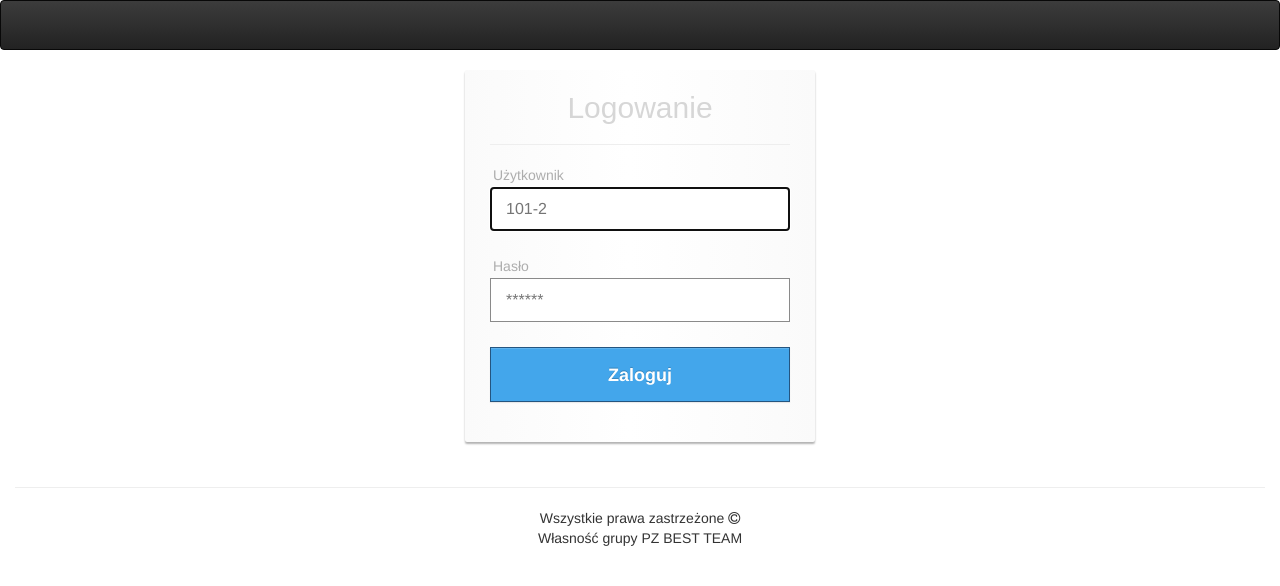
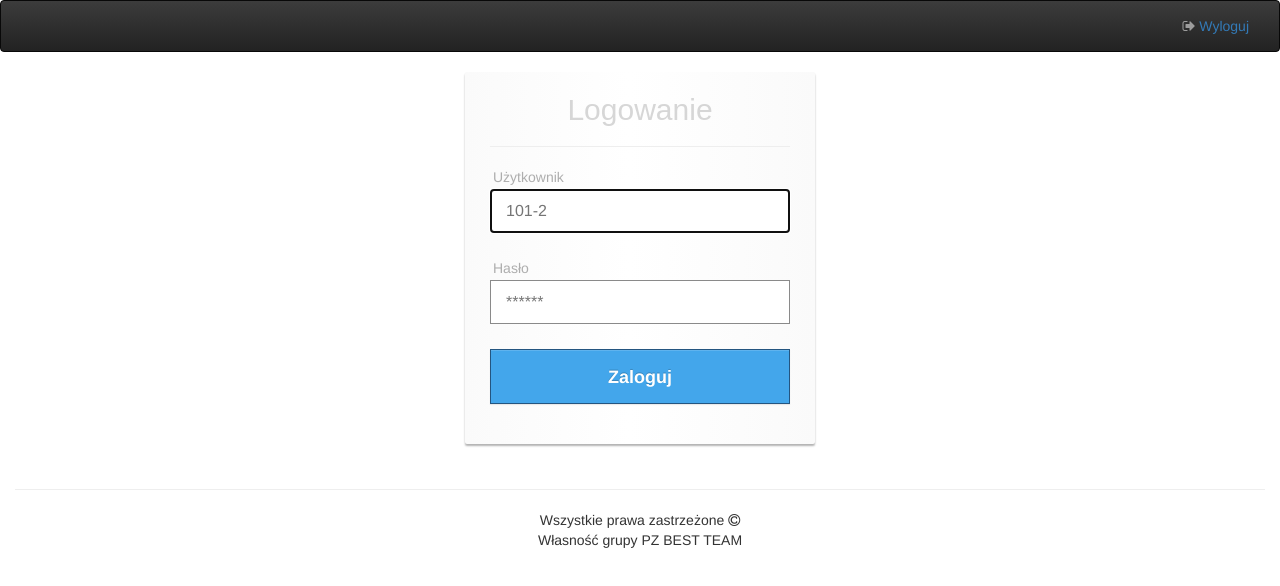
Before and after one commit to 180254/dsbook, a website: page view/index.html in a window 1280 px wide. Drawn offline with nearby package versions, Linux system fonts and the light colour scheme; some packages are replaced by stand-ins of ours; no server answers; a script that the page names is missing; a small style sheet from the web is missing.

Commit message:
fix navbar

```diff
--- a/view/template/navbar.html
+++ b/view/template/navbar.html
@@ -30,10 +30,10 @@
                         </li>
                     </ul>
 
-                    <ul class="nav navbar-nav navbar-right" ng-if="user">
-                        <li>
+                    <ul class="nav navbar-nav navbar-right">
+                        <li class="hidden-xs" ui-sref-active="active">
                             <a ui-sref="profile">
-                                <p class="navbar-text">{{user.user}}</p>
+                                <span>{{user.user}}</span>
                             </a>
                         </li>
                         <li>
```
